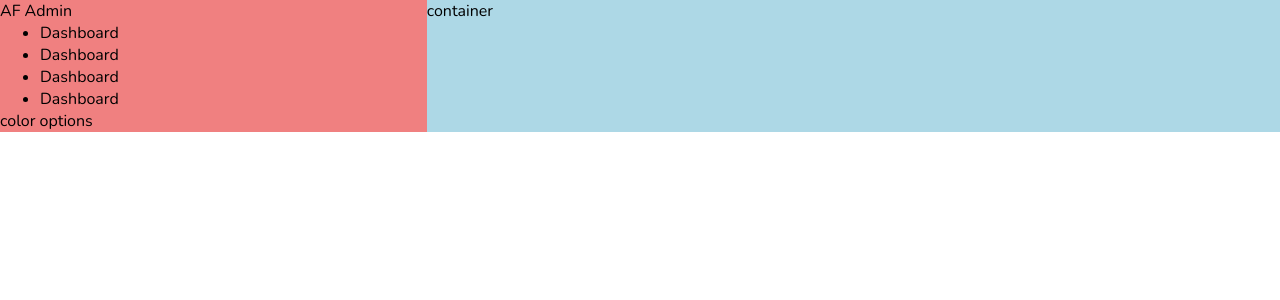
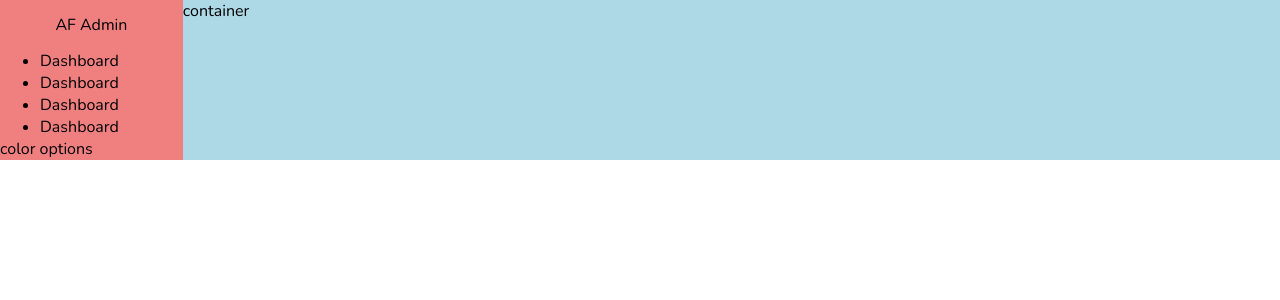
Before and after one commit to barksanto/AF-admin-panel, a React (Create React App) app: page / in a window 1280 px wide. Shown: the top 300 px of the page. Built offline with nearby package versions, Linux system fonts and the light colour scheme.

Commit message:
align and center logo

```diff
--- a/src/App.js
+++ b/src/App.js
@@ -14,6 +14,7 @@ function App() {
           <Route path="/">
             <Route index element={<Home />} />
             <Route path="login" element={<Login />} />
+
             <Route path="users">
               {/* on 'users' route, display List component */}
               <Route index element={<List />} />
--- a/src/components/sidebar/sidebar.scss
+++ b/src/components/sidebar/sidebar.scss
@@ -1,4 +1,11 @@
 .sidebar{
   background-color: lightcoral;
   flex: 1;
+
+  .top{ // only child is the logo
+    height: 50px;
+    display: flex;
+    align-items: center;
+    justify-content: center;
+  }
 }
--- a/src/index.js
+++ b/src/index.js
@@ -3,8 +3,5 @@ import ReactDOM from "react-dom/client"
 import App from "./App"
 
 const root = ReactDOM.createRoot(document.getElementById("root"))
-root.render(
-  <React.StrictMode>
-    <App />
-  </React.StrictMode>
-)
+root.render(<App />)
+// removed strict mode <React.StrictMode>
--- a/src/pages/home/Home.jsx
+++ b/src/pages/home/Home.jsx
@@ -2,6 +2,8 @@ import "./home.scss"
 import Sidebar from "../../components/sidebar/Sidebar"
 
 const Home = () => {
+
+
   return (
     <div className="home">
       {/* <h1 className="title">AF Admin Panel</h1> */}
--- a/src/pages/home/home.scss
+++ b/src/pages/home/home.scss
@@ -3,7 +3,7 @@
 
   .homeContainer{
     background-color: lightblue;
-    flex: 2;
+    flex: 6;
     // width: 100%;
   }
 }
--- a/src/pages/list/List.jsx
+++ b/src/pages/list/List.jsx
@@ -1,6 +1,10 @@
+
 import "./list.scss"
 
 const List = () => {
+
+
+
   return (
     <div>List component</div>
   )
--- a/src/pages/new/New.jsx
+++ b/src/pages/new/New.jsx
@@ -1,6 +1,13 @@
+import { useEffect } from "react"
 import "./new.scss"
 
 function New() {
+  useEffect(() => {
+    fetch("https://dog.ceo/api/breeds/image/random")
+      .then(res => res.json())
+      .then(data => console.log(data))
+  }, [])
+
   return (
     <div>New component</div>
   )
```
